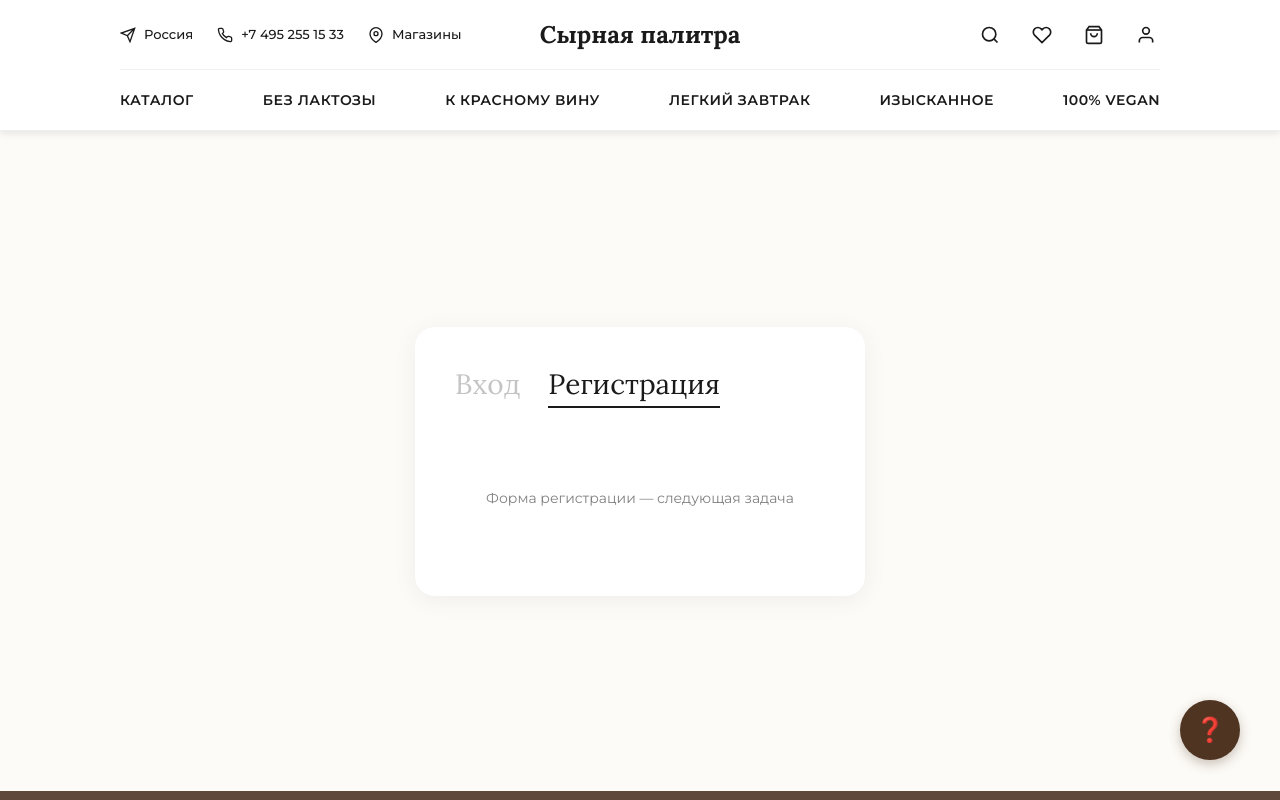
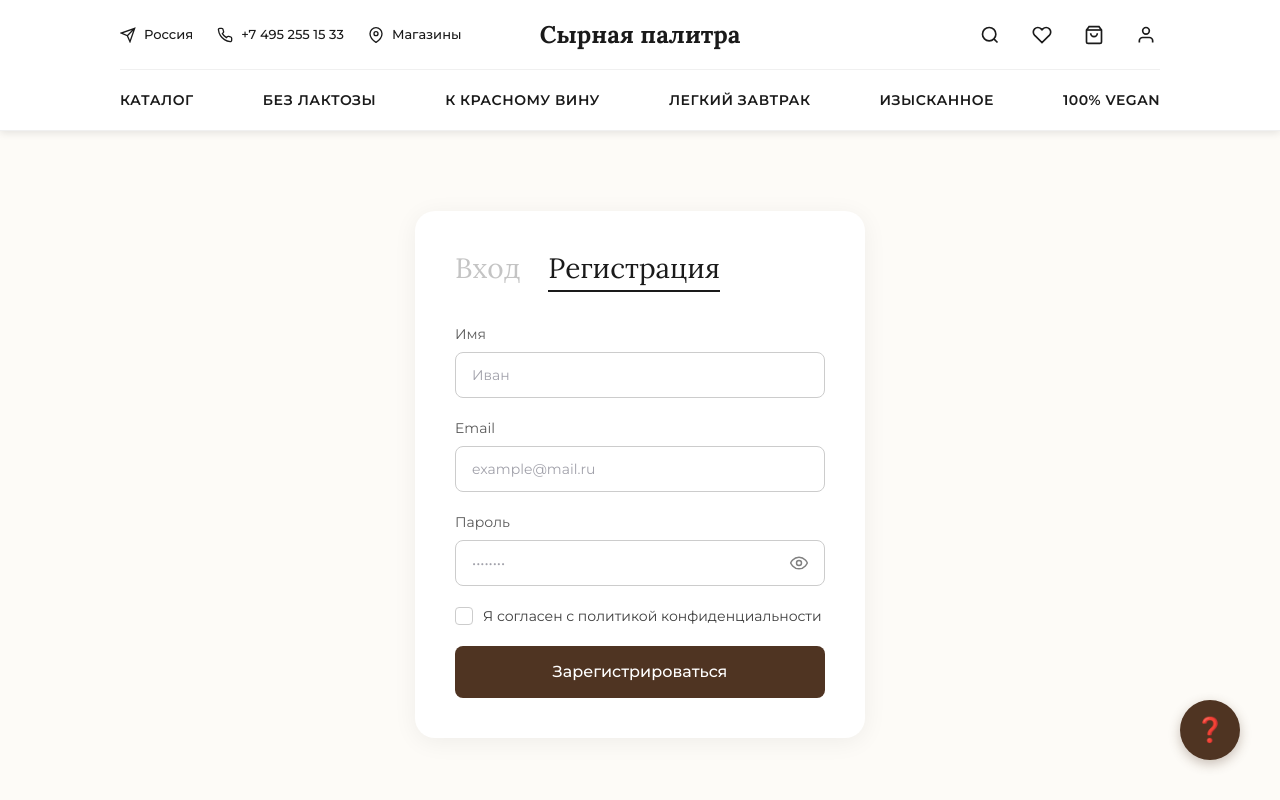
Before and after one commit to Ant1hype/interfaces_programs_systems_finally_task, a React (Vite) app: page /auth in a window 1280 px wide. Both pictures are taken after a click on the button "Регистрация". Shown: the top 800 px of the page. Built offline with nearby package versions, Linux system fonts and the light colour scheme.

Commit message:
auth page: registration tab with validation

```diff
--- a/src/pages/Auth.jsx
+++ b/src/pages/Auth.jsx
@@ -3,7 +3,7 @@ import { Navigate, useNavigate, useSearchParams, Link } from 'react-router-dom';
 import { useAuth } from '../context/AuthContext.jsx';
 
 export default function Auth() {
-  const { user, login } = useAuth();
+  const { user, login, register } = useAuth();
   const navigate = useNavigate();
   const [searchParams] = useSearchParams();
 
@@ -68,6 +68,66 @@ export default function Auth() {
       setIsSubmitting(false);
     }
   };
+  // Регистрация
+  const [regName, setRegName] = useState('');
+  const [regEmail, setRegEmail] = useState('');
+  const [regPassword, setRegPassword] = useState('');
+  const [regAgree, setRegAgree] = useState(false);
+  const [regShowPassword, setRegShowPassword] = useState(false);
+  const [regErrors, setRegErrors] = useState({});
+  const [isRegSubmitting, setIsRegSubmitting] = useState(false);
+
+  const handleRegisterSubmit = async (e) => {
+    e.preventDefault();
+    const newErrors = {};
+    const emailRegex = /^\S+@\S+\.\S+$/;
+
+    if (!regName.trim()) {
+      newErrors.name = 'Введите имя';
+    }
+
+    if (!regEmail.trim()) {
+      newErrors.email = 'Введите email';
+    } else if (!emailRegex.test(regEmail.trim())) {
+      newErrors.email = 'Некорректный email';
+    }
+
+    if (!regPassword) {
+      newErrors.password = 'Введите пароль';
+    } else if (regPassword.length < 6) {
+      newErrors.password = 'Пароль не короче 6 символов';
+    }
+
+    if (!regAgree) {
+      newErrors.agree = 'Нужно согласие с политикой';
+    }
+
+    if (Object.keys(newErrors).length > 0) {
+      setRegErrors(newErrors);
+      return;
+    }
+
+    setRegErrors({});
+    setIsRegSubmitting(true);
+
+    try {
+      await register({
+        name: regName.trim(),
+        email: regEmail.trim(),
+        password: regPassword,
+      });
+      const next = searchParams.get('next') || '/';
+      navigate(next);
+    } catch (err) {
+      if (err.message === 'EMAIL_TAKEN') {
+        setRegErrors({ email: 'Пользователь с таким email уже существует' });
+      } else {
+        setRegErrors({ form: err.message || 'Ошибка регистрации' });
+      }
+    } finally {
+      setIsRegSubmitting(false);
+    }
+  };
 
   return (
     <div className="w-full min-h-[calc(100vh-140px)] bg-[#FDFBF7] flex items-center justify-center px-4 py-12 md:py-20 font-montserrat">
@@ -98,9 +158,118 @@ export default function Auth() {
         </div>
 
         {activeTab === 'register' ? (
-          <div className="py-12 text-center text-neutral-500 font-montserrat text-sm">
-            Форма регистрации — следующая задача
-          </div>
+          <form onSubmit={handleRegisterSubmit} noValidate className="space-y-5">
+            <div>
+              <label htmlFor="reg-name" className="block text-sm text-neutral-700 mb-2">
+                Имя
+              </label>
+              <input
+                id="reg-name"
+                type="text"
+                value={regName}
+                onChange={(e) => {
+                  setRegName(e.target.value);
+                  if (regErrors.name) setRegErrors((prev) => ({ ...prev, name: '' }));
+                }}
+                placeholder="Иван"
+                className={`w-full px-4 py-3 rounded-lg border text-sm text-neutral-900 placeholder:text-[#A1A1AA] bg-white focus:outline-none transition-colors ${
+                  regErrors.name ? 'border-red-500 focus:border-red-600' : 'border-[#CCCCCC] focus:border-[#4F3422]'
+                }`}
+              />
+              {regErrors.name && <p className="text-xs text-red-600 mt-1.5">{regErrors.name}</p>}
+            </div>
+
+            <div>
+              <label htmlFor="reg-email" className="block text-sm text-neutral-700 mb-2">
+                Email
+              </label>
+              <input
+                id="reg-email"
+                type="email"
+                value={regEmail}
+                onChange={(e) => {
+                  setRegEmail(e.target.value);
+                  if (regErrors.email) setRegErrors((prev) => ({ ...prev, email: '' }));
+                }}
+                placeholder="example@mail.ru"
+                className={`w-full px-4 py-3 rounded-lg border text-sm text-neutral-900 placeholder:text-[#A1A1AA] bg-white focus:outline-none transition-colors ${
+                  regErrors.email ? 'border-red-500 focus:border-red-600' : 'border-[#CCCCCC] focus:border-[#4F3422]'
+                }`}
+              />
+              {regErrors.email && <p className="text-xs text-red-600 mt-1.5">{regErrors.email}</p>}
+            </div>
+
+            <div>
+              <label htmlFor="reg-password" className="block text-sm text-neutral-700 mb-2">
+                Пароль
+              </label>
+              <div className="relative">
+                <input
+                  id="reg-password"
+                  type={regShowPassword ? 'text' : 'password'}
+                  value={regPassword}
+                  onChange={(e) => {
+                    setRegPassword(e.target.value);
+                    if (regErrors.password) setRegErrors((prev) => ({ ...prev, password: '' }));
+                  }}
+                  placeholder="••••••••"
+                  className={`w-full px-4 py-3 pr-11 rounded-lg border text-sm text-neutral-900 placeholder:text-[#A1A1AA] bg-white focus:outline-none transition-colors ${
+                    regErrors.password ? 'border-red-500 focus:border-red-600' : 'border-[#CCCCCC] focus:border-[#4F3422]'
+                  }`}
+                />
+                <button
+                  type="button"
+                  onClick={() => setRegShowPassword((prev) => !prev)}
+                  className="absolute right-3 top-1/2 -translate-y-1/2 text-neutral-500 hover:text-neutral-800 p-1 transition-colors"
+                  aria-label={regShowPassword ? 'Скрыть пароль' : 'Показать пароль'}
+                >
+                  <svg className="w-5 h-5" viewBox="0 0 24 24" fill="none" stroke="currentColor" strokeWidth="1.75" strokeLinecap="round" strokeLinejoin="round">
+                    <path d="M2 12s3-7 10-7 10 7 10 7-3 7-10 7-10-7-10-7Z" />
+                    <circle cx="12" cy="12" r="3" />
+                  </svg>
+                </button>
+              </div>
+              {regErrors.password && <p className="text-xs text-red-600 mt-1.5">{regErrors.password}</p>}
+            </div>
+
+            <div>
+              <label htmlFor="reg-agree" className="flex items-center gap-2.5 cursor-pointer select-none">
+                <input
+                  id="reg-agree"
+                  type="checkbox"
+                  checked={regAgree}
+                  onChange={(e) => {
+                    setRegAgree(e.target.checked);
+                    if (regErrors.agree) setRegErrors((prev) => ({ ...prev, agree: '' }));
+                  }}
+                  className="sr-only"
+                />
+                <div
+                  className={`w-[18px] h-[18px] rounded-[4px] border flex items-center justify-center transition-colors flex-shrink-0 ${
+                    regAgree ? 'bg-[#4F3422] border-[#4F3422]' : regErrors.agree ? 'border-red-500 bg-white' : 'border-[#CCCCCC] bg-white'
+                  }`}
+                >
+                  {regAgree && (
+                    <svg className="w-3 h-3 text-white" viewBox="0 0 12 12" fill="none" stroke="currentColor" strokeWidth="2.5" strokeLinecap="round" strokeLinejoin="round">
+                      <polyline points="2.5 6 4.8 8.5 9.5 3.5" />
+                    </svg>
+                  )}
+                </div>
+                <span className="text-sm text-neutral-800">Я согласен с политикой конфиденциальности</span>
+              </label>
+              {regErrors.agree && <p className="text-xs text-red-600 mt-1.5">{regErrors.agree}</p>}
+            </div>
+
+            {regErrors.form && <p className="text-xs text-red-600">{regErrors.form}</p>}
+
+            <button
+              type="submit"
+              disabled={isRegSubmitting}
+              className="w-full bg-[#4F3422] hover:bg-[#6D4C41] active:bg-[#3E291B] text-white py-3.5 px-4 rounded-lg font-medium text-base transition-colors disabled:opacity-60 disabled:cursor-not-allowed"
+            >
+              {isRegSubmitting ? 'Регистрация...' : 'Зарегистрироваться'}
+            </button>
+          </form>
         ) : (
           <form onSubmit={handleSubmit} noValidate className="space-y-5">
             <div>
```
Also changed, not shown: 5 other files (tests, documents, lock files or other folders).
